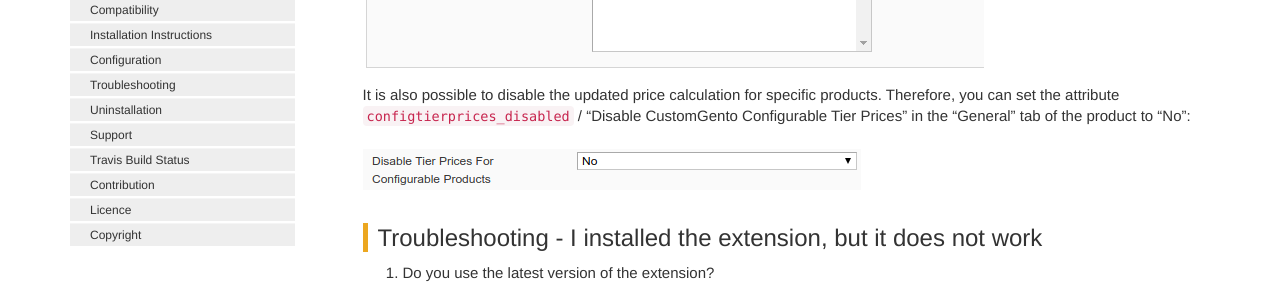
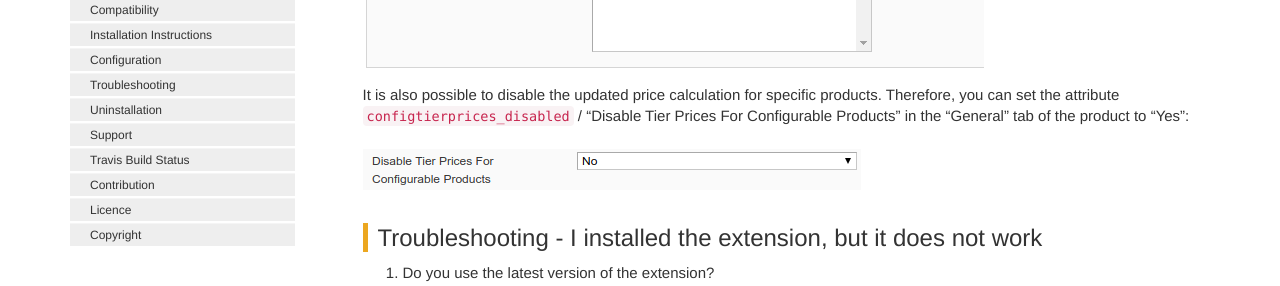
Before and after one commit to customgento/docs, a Jekyll site: the page built from pages/tier-prices-for-configurable-products-m1.md, in a window 1280 px wide and 900 px high, scrolled down 2248 px. Shown: the part 153-439 px from the top of the window. Built offline with Jekyll 4.4.1, drawn with Linux system fonts in a browser that asks for light colours; nearby versions of some CDN libraries; comment, search, counter and statistics services are not loaded.

Commit message:
corrected configuration instructions for products

```diff
--- a/pages/tier-prices-for-configurable-products-m1.md
+++ b/pages/tier-prices-for-configurable-products-m1.md
@@ -45,7 +45,7 @@ If you want to disable the extension for multiple categories, hold down CTRL and
 ![Configure Tier Prices For Configurable Products]({{ "images/tier-prices-for-configurable-products-m1/system-configuration.png" }} "Configure Tier Prices For Configurable Products")
 
 It is also possible to disable the updated price calculation for specific products.
-Therefore, you can set the attribute `configtierprices_disabled` / "Disable CustomGento Configurable Tier Prices" in the "General" tab of the product to "No":
+Therefore, you can set the attribute `configtierprices_disabled` / "Disable Tier Prices For Configurable Products" in the "General" tab of the product to "Yes":
 
 ![Disable Tier Prices For Configurable Products By Product]({{ "images/tier-prices-for-configurable-products-m1/disable-by-product.png" }} "Disable Tier Prices For Configurable Products By Product")
 
```
